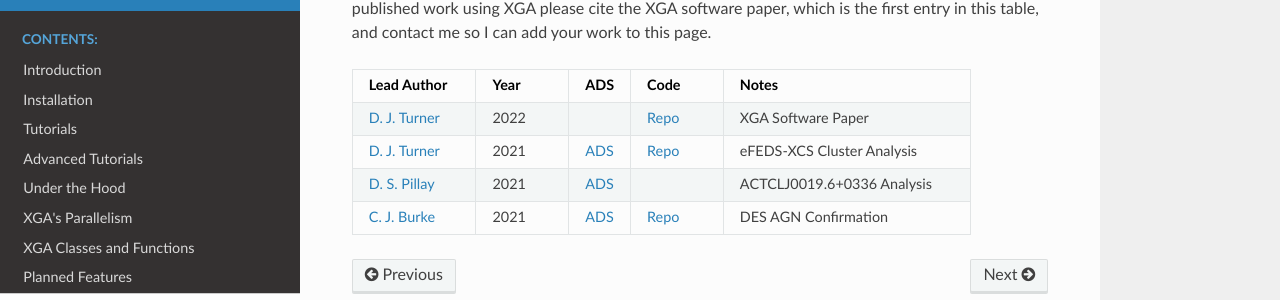
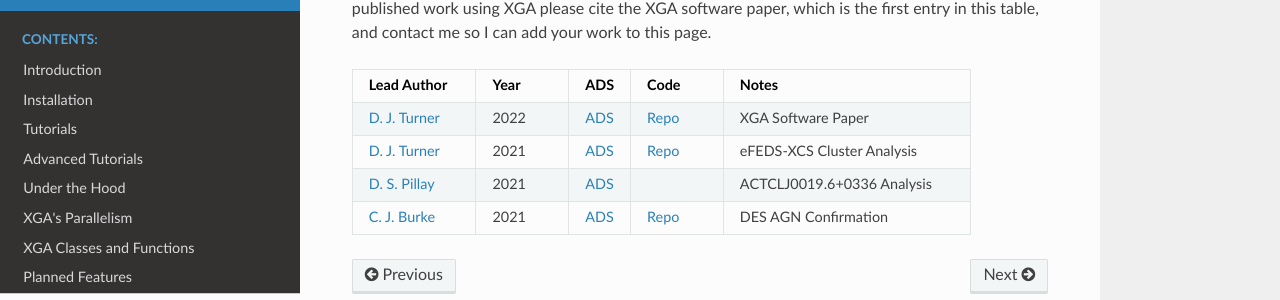
Before and after one commit to DavidT3/XGA, a Sphinx documentation site: the page built from docs/source/publications.rst, in a window 1280 px wide. Shown: the part 187-487 px from the top of the page. Built offline with Sphinx 7.4.7 and the Read the Docs theme 2.0.0, drawn with Linux system fonts in a browser that asks for light colours; pages that are not in the unit, such as notebooks, are missing from menus.

Commit message:
Added the ADS link for the XGA software paper to the XGA publications documentation tab - for issue #768

```diff
--- a/docs/source/publications.rst
+++ b/docs/source/publications.rst
@@ -16,7 +16,7 @@ your work to this page.
      - Notes
    * - `D. J. Turner <https://orcid.org/0000-0001-9658-1396>`_
      - 2022
-     -
+     - `ADS <https://ui.adsabs.harvard.edu/abs/2022arXiv220201236T/abstract>`_
      - `Repo <https://github.com/DavidT3/XGA>`_
      - XGA Software Paper
    * - `D. J. Turner <https://orcid.org/0000-0001-9658-1396>`_
```
